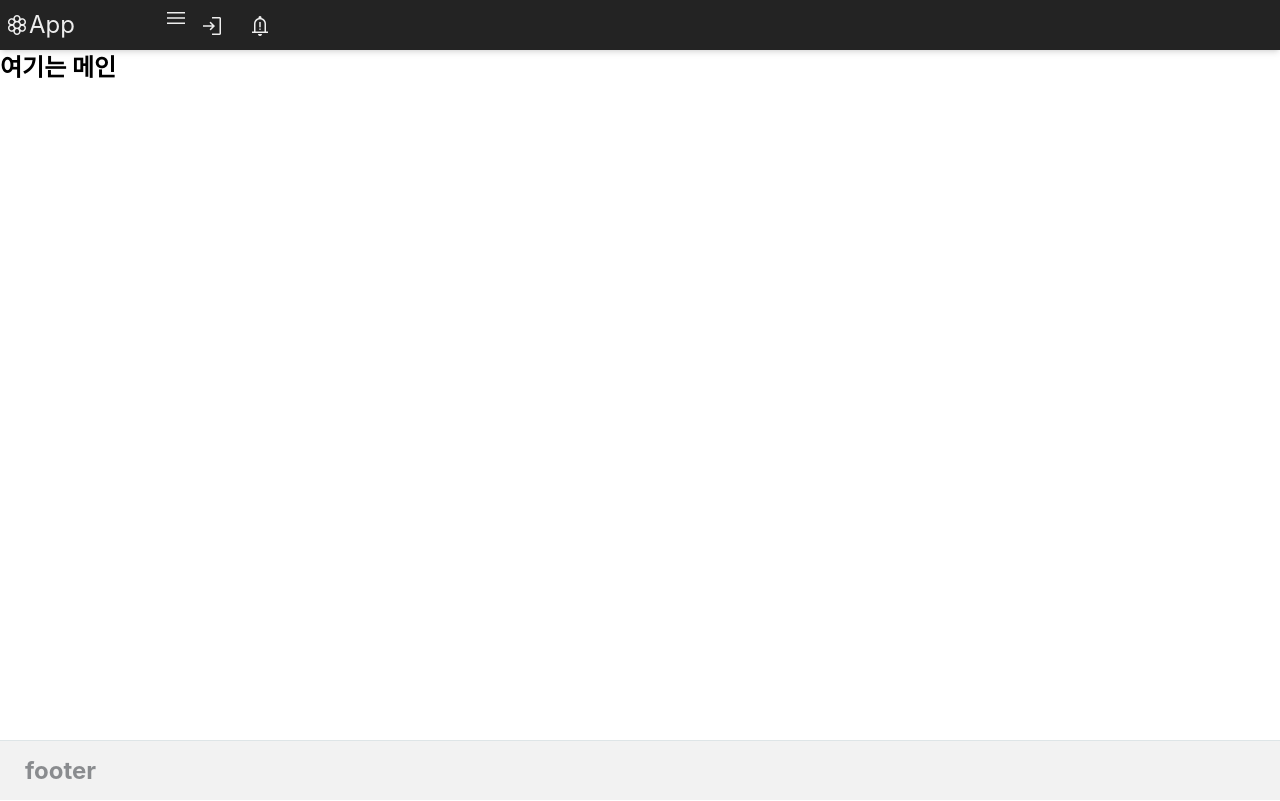
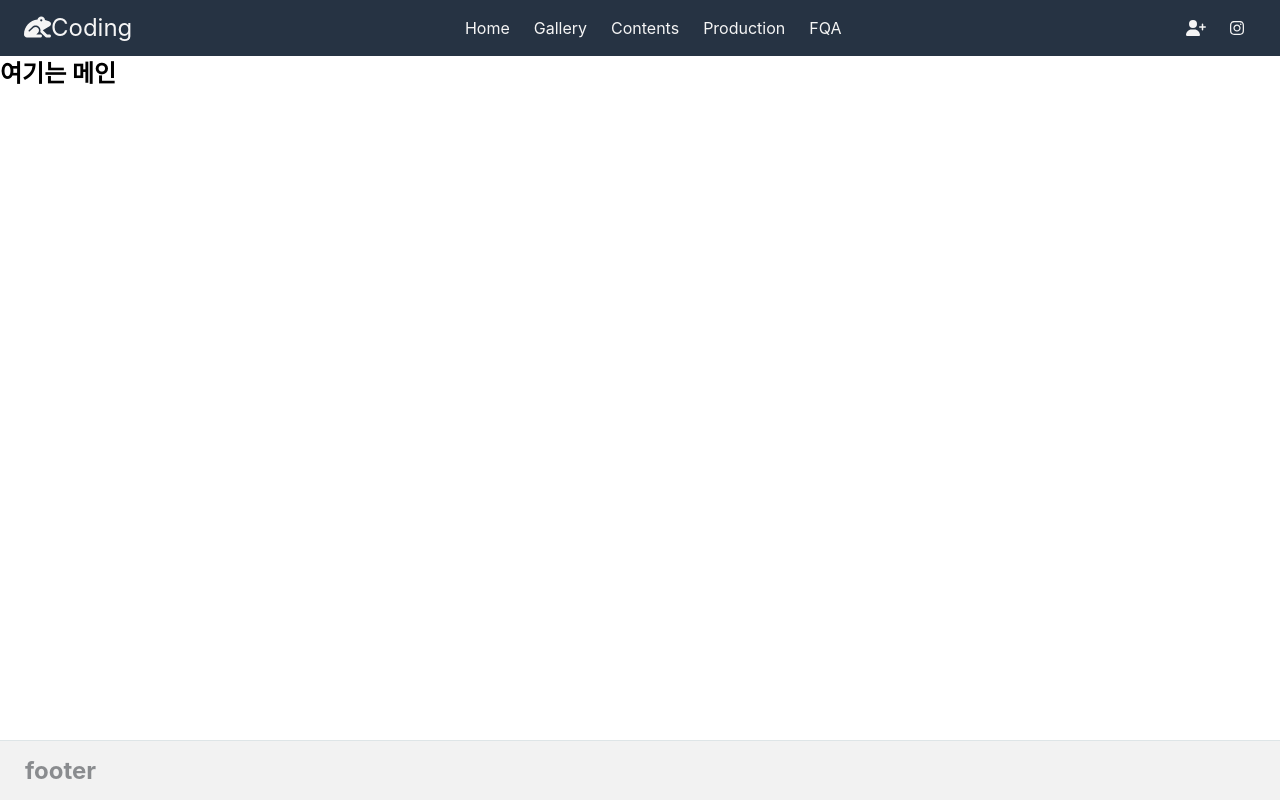
Before and after one commit to nooooooob12/testweb, a Vue app in the folder test_web/: page / in a window 1280 px wide. Built offline with nearby package versions, Linux system fonts and the light colour scheme; a web font is replaced by a local one; what vue3-material would draw is missing.

Commit message:
0313 헤더 최종본

```diff
--- a/test_web/package.json
+++ b/test_web/package.json
@@ -12,7 +12,7 @@
     "@fortawesome/free-brands-svg-icons": "^6.3.0",
     "@fortawesome/free-regular-svg-icons": "^6.3.0",
     "@fortawesome/free-solid-svg-icons": "^6.3.0",
-    "@fortawesome/vue-fontawesome": "^3.0.2",
+    "@fortawesome/vue-fontawesome": "^3.0.3",
     "core-js": "^3.8.3",
     "sass": "^1.58.3",
     "sass-loader": "^13.2.0",
--- a/test_web/public/index.html
+++ b/test_web/public/index.html
@@ -5,7 +5,10 @@
     <meta http-equiv="X-UA-Compatible" content="IE=edge">
     <meta name="viewport" content="width=device-width,initial-scale=1.0">
     <link rel="icon" href="<%= BASE_URL %>favicon.ico">
+        <!--구글메테리얼폰트-->
     <link rel="stylesheet" href="https://fonts.googleapis.com/css2?family=Material+Symbols+Outlined:opsz,wght,FILL,GRAD@20..48,100..700,0..1,-50..200" />
+        <!-- 폰트어썸 -->
+        <link rel="stylesheet" href="https://cdnjs.cloudflare.com/ajax/libs/font-awesome/5.15.1/css/all.min.css">
     <title><%= htmlWebpackPlugin.options.title %></title>
   </head>
   <body>
--- a/test_web/src/layout/Header.vue
+++ b/test_web/src/layout/Header.vue
@@ -1,35 +1,44 @@
 <template>
-    <header class="nav-header">
+    <nav class="nav-bar">
         <div class="nav-logo">
-            <span class="material-symbols-outlined">
-                filter_vintage
-            </span>
-            <v-banner-text>App</v-banner-text>
+            <router-link to="/">
+                <font-awesome-icon icon="fa-frog" />
+            </router-link>
+            <router-link to="/"><span class="nav-name">Coding</span></router-link>
         </div>
-        <article class="nav-bars">
-            <div class="nav-phonMenu" v-if="this.width<=768" >
-                <span class="material-symbols-outlined">menu</span>
-        </div>
-            <nav class="nav-Menubar" v-else-if="this.width>768">
-            <div class="menu-items"><router-link to="#">Home</router-link></div>
-            <div class="menu-items"><router-link to="#">About</router-link></div>
-            <div class="menu-items"><router-link to="#">Content</router-link></div>
-            <div class="menu-items"><router-link to="#">FQA</router-link></div>
-        </nav>
-        <ul class="nav-icons">
-            <li class="menu-icons"><span class="material-symbols-outlined">Login</span></li>
-            <li class="menu-icons"><span class="material-symbols-outlined">notification_important</span></li>
+        <ul :class="is_Active ? 'active-menu': 'nav-menu'">
+            <li>
+                <router-link to="/">Home</router-link>
+            </li>
+            <li>
+                <router-link to="">Gallery</router-link>
+            </li>
+            <li>
+                <router-link to="">Contents</router-link>
+            </li>
+            <li>
+                <router-link to="">Production</router-link>
+            </li>
+            <li>
+                <router-link to="">FQA</router-link>
+            </li>
+        </ul>
 
+        <ul :class="is_Active ? 'active-icons': 'nav-icons'">
+            <li><router-link to="Login"><font-awesome-icon icon="fa-solid fa-user-plus" /></router-link></li>
+            <li><router-link to="insta"><font-awesome-icon :icon="['fab','instagram']" /></router-link></li>
         </ul>
-    </article>
-    </header>
+        <span class="togglebtn" @click="OpneMenu"><font-awesome-icon icon="bars" /></span>
+    </nav>
 </template>
 <script>
+import {ref} from 'vue';
 export default {
     name:"Header",
     data(){
         return{
            width:0,
+           is_Active:false
         }
     },
     mounted(){
@@ -41,60 +50,42 @@ export default {
     methods:{
         handlerResize(e){
             this.width = window.innerWidth;
-        }
+        },
+
     },
     setup(){
+        const is_Active = ref(false)
+        const OpneMenu = () =>{
+            is_Active.value = !is_Active.value;
+            localStorage.setItem("is_Active", is_Active.value)
+            console.log('작동')
+        }
+        return{is_Active,OpneMenu}
     }
 }
 </script>
-<style lang="scss">
-.nav-header{
-    background: #232323; color: #eee; padding: 0.375rem; justify-content: space-between;
-    box-shadow: 0 4px 6px -1px rgb(0 0 0 / 0.1), 0 2px 4px -2px rgb(0 0 0 /0.1);
-    display: flex; align-items: center; height: auto;
-    .nav-logo{display: flex; justify-content:center; font-size: x-large; margin: -1px; cursor: pointer; align-items: center;}
+<style lang="scss" scoped>
+$paddings:8 24px;
+//FullScreen 공통 태그 css설정
+a,li{text-decoration: none; color: whitesmoke; list-style: none;}
 
-.nav-bars{width: 100%; height: auto; display: flex;
-    .nav-Menubar{display: flex; margin: 0px auto;
-        .menu-items{ color: #fff; padding-left: 0px; position: relative;display: flex; border-bottom: 3px solid transparent; transition: 0.4s;
-            >a{color: inherit; text-decoration: none; padding: 8px 24px;};
-                &active, &:hover{background-color: #444;border-bottom-color: #ff58;};
-            };
-        };
-    .nav-icons{display:flex; list-style: none; color: #eee;
-       .menu-icons{padding-left: 12px; padding-right: 12px; padding-top: 8px;
-    &:hover{cursor:pointer;background-color: #444;}} };
-    };
-};
-@media screen and (max-width:768px) {
-    .nav-phonMenu{display: flex; font-size: x-large; text-align: center; justify-content: space-between;}
-    .nav-header{
-        flex-direction: column;
-        align-items: flex-start;
-        width: 100%;
-        height: 10%;
-        overflow: hidden;
-        .nav-logo{padding:8px 12px}
-    };
-    .nav-Menubar{
-        flex-direction: column;
-        align-items: center;
-        width: 100%;
-    }
-    .nav-Menubar a {
-        width: 100%;
-        align-items: center;
-    }
-    .nav-icons{
-        justify-content: center;
-        width: 100%;
-    }
+//FullScreen Header영역 css 설정(scss)
+.nav-bar{display: flex; justify-content: space-between; align-items: center;
+    background-color: #263343; padding: 8px 24px; width: 100%; min-height: 33px;
+.nav-logo,.nav-name{font-size:24px;}
+.nav-menu{display: flex; align-items: center; padding-left: 0px;}
+li{padding: 8px 12px;}
+.nav-icons{display: flex;}
 }
-.material-symbols-outlined {
-  font-variation-settings:
-  'FILL' 0,
-  'wght' 400,
-  'GRAD' 0,
-  'opsz' 48
-};
+.togglebtn{display:none;color: whitesmoke; font-size: 24px; position: absolute; right: 32px;}
+
+@media screen and (max-width:768px){
+    .nav-bar{flex-direction: column; align-items: flex-start; padding: 8px 24px;}
+    .nav-menu{display:none;flex-direction: column; align-items: center; width: 100%;}
+    .nav-menu li {display:none;width: 100%; text-align: center;}
+    .nav-icons li {display:none; justify-content: center; width: 100%;}
+    .togglebtn{display:block;}
+    .active-menu{display: flex; flex-direction: column; align-items: center; width: 100%;}
+    .active-icons{display:flex;}
+}
 </style>
--- a/test_web/src/main.js
+++ b/test_web/src/main.js
@@ -17,14 +17,18 @@ import * as directives from 'vuetify/directives'
 //material 사용
 import Vue3Material from 'vue3-material'
 
-//fontAwesome 불러오기
-// import { library } from '@fortawesome/fontawesome-svg-core'
-// import { FontAwesomeIcon } from '@fortawesome/vue-fontawesome'
-// import { faUserSecret } from '@fortawesome/free-solid-svg-icons'
-// library.add(faUserSecret) -- 에러로 인해 사용 x
+// fontAwesome 불러오기
+import {FontAwesomeIcon} from "@fortawesome/vue-fontawesome";
+import {library} from "@fortawesome/fontawesome-svg-core";
+import {fas} from "@fortawesome/free-solid-svg-icons";
+import {faInstagram,faTwitter} from "@fortawesome/free-brands-svg-icons";
+
+library.add(fas)
+library.add(faInstagram,faTwitter)
+
 
 const vuetify = createVuetify ({
     components,
     directives,
 })
-createApp(App).use(Vue3Material).use(vuetify).use(store).use(router).mount('#app')
+createApp(App).component('font-awesome-icon', FontAwesomeIcon).use(Vue3Material).use(vuetify).use(store).use(router).mount('#app')
```
Also changed, not shown: 2 other files (tests, documents, lock files or other folders).
